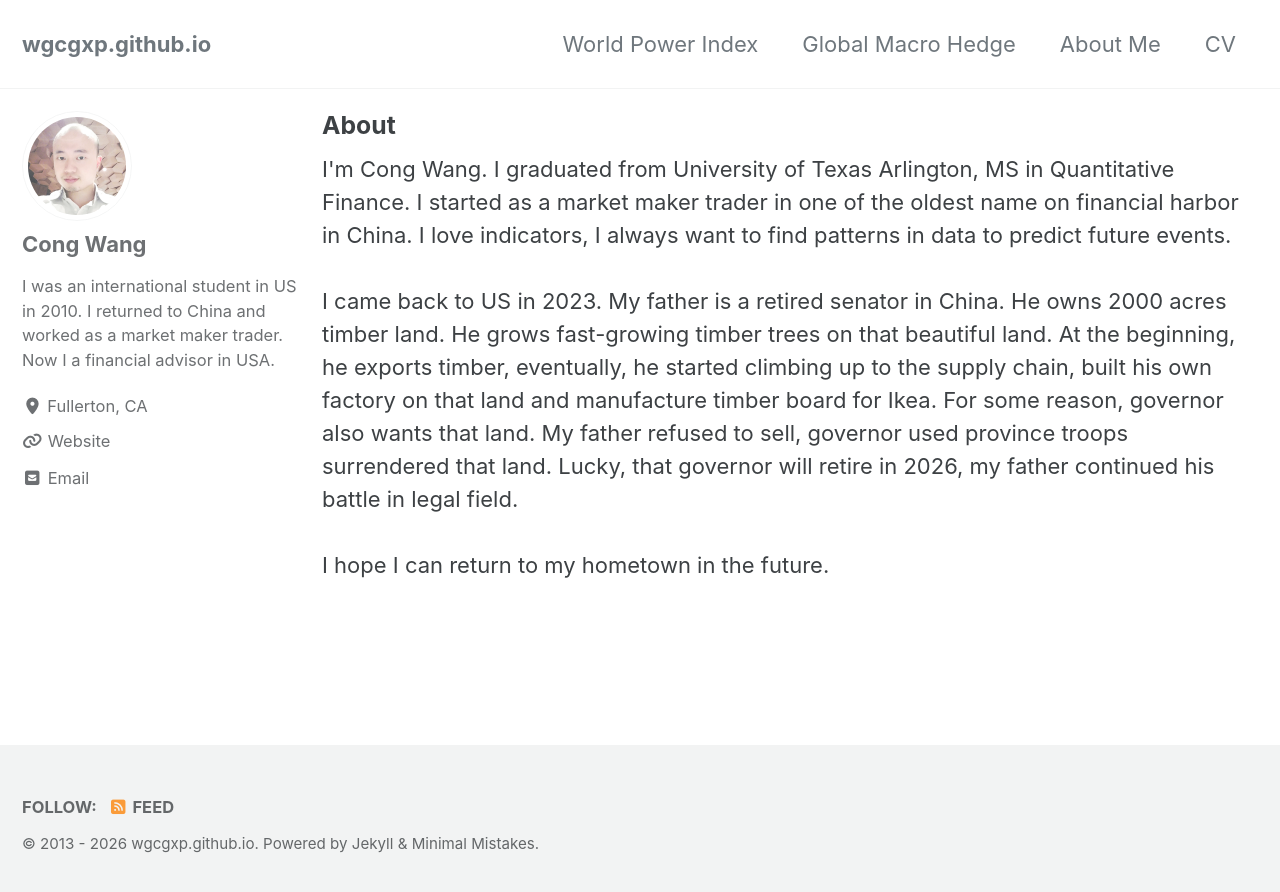
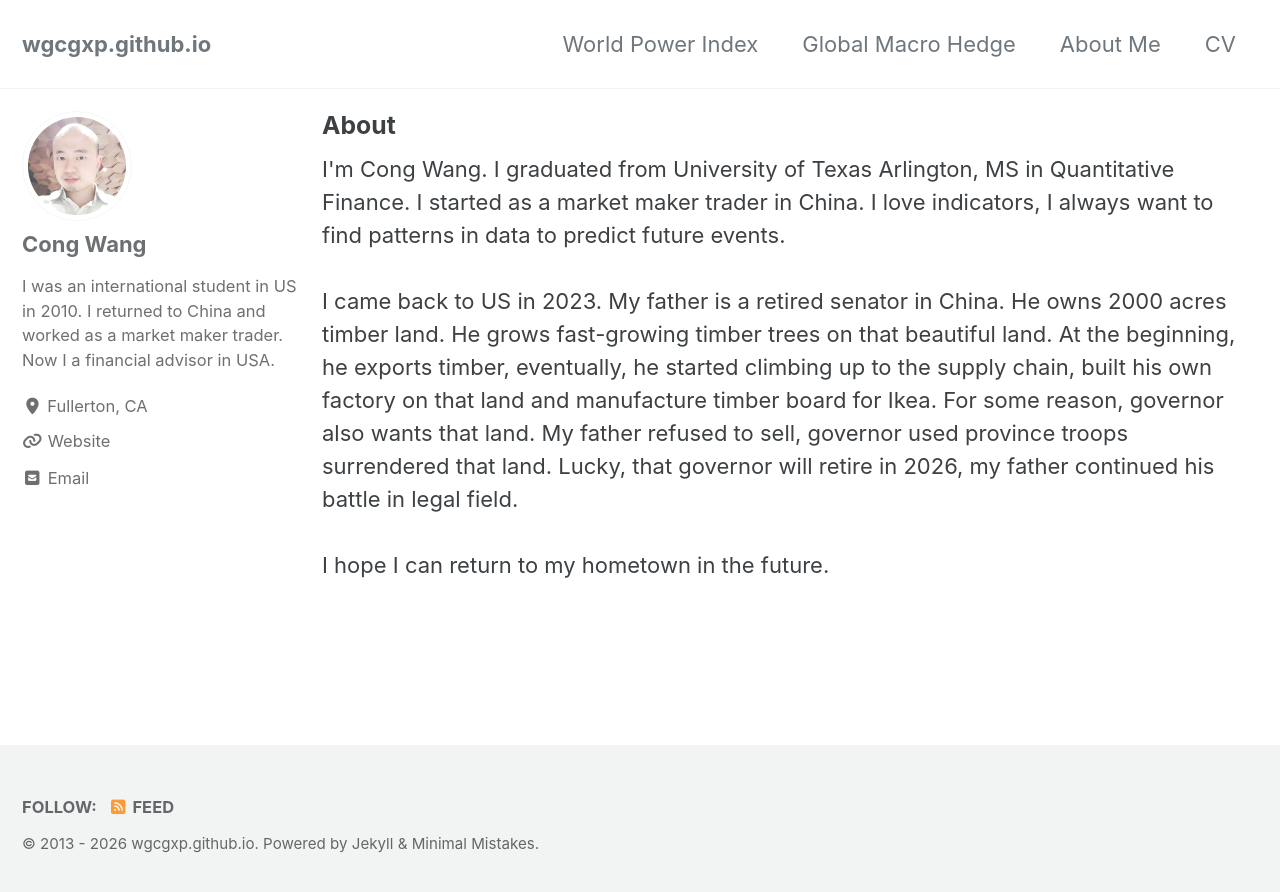
Before and after one commit to wgcgxp/wgcgxp.github.io, a Jekyll site: the page built from _pages/AboutMe.html, in a window 1280 px wide. Shown: the top 892 px of the page. Built offline with Jekyll 4.4.1, drawn with Linux system fonts in a browser that asks for light colours; cached includes are drawn as plain includes.

Commit message:
Add files via upload

```diff
--- a/_pages/AboutMe.html
+++ b/_pages/AboutMe.html
@@ -10,7 +10,7 @@ classes: wide
 
 I'm Cong Wang. I graduated from University of Texas Arlington, MS in Quantitative Finance.
 
-I started as a market maker trader in one of the oldest name on financial harbor in China. I love indicators, I always want to find patterns in data to predict future events.
+I started as a market maker trader in China. I love indicators, I always want to find patterns in data to predict future events.
 
 <br><br>
 
```
